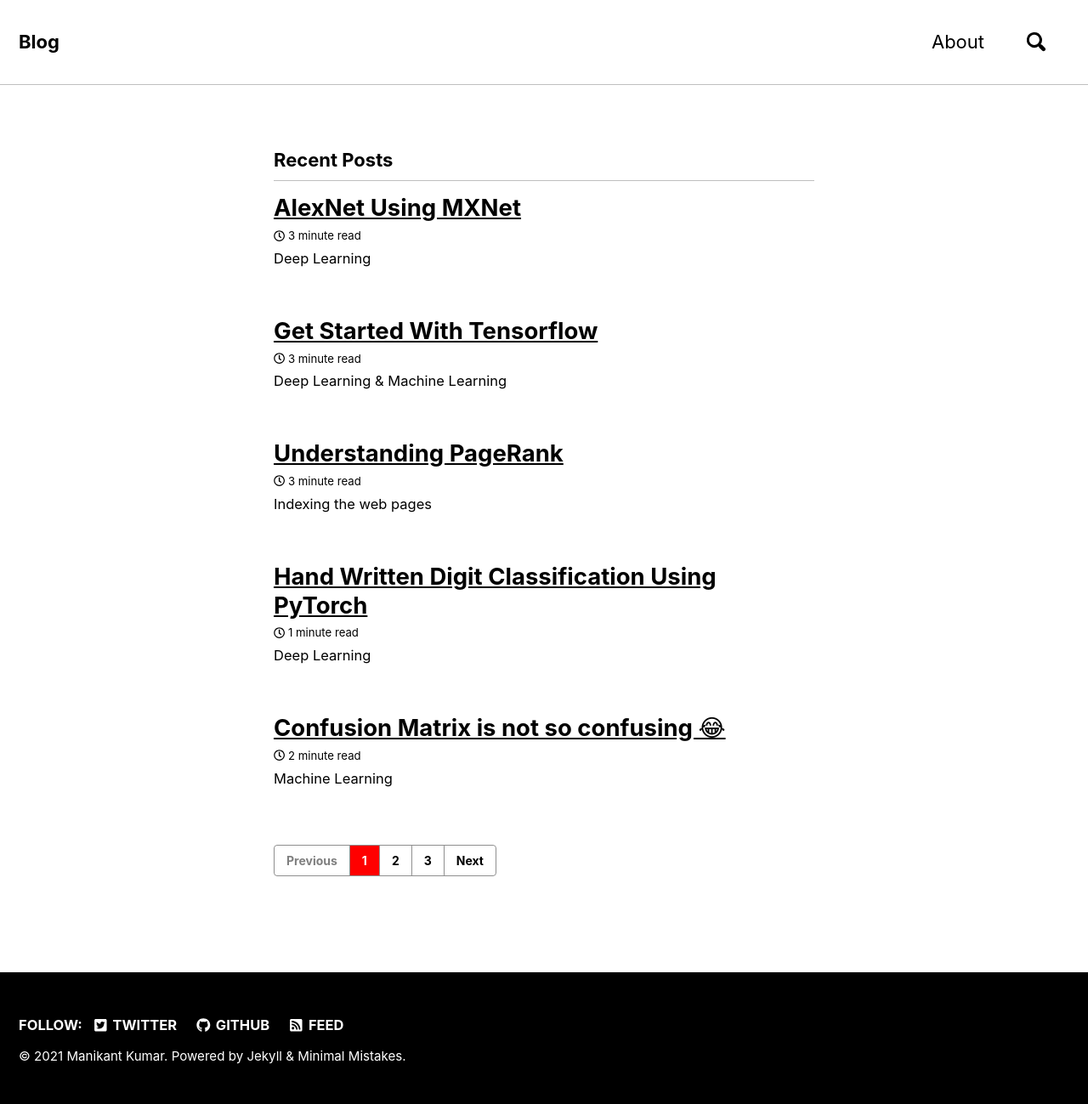
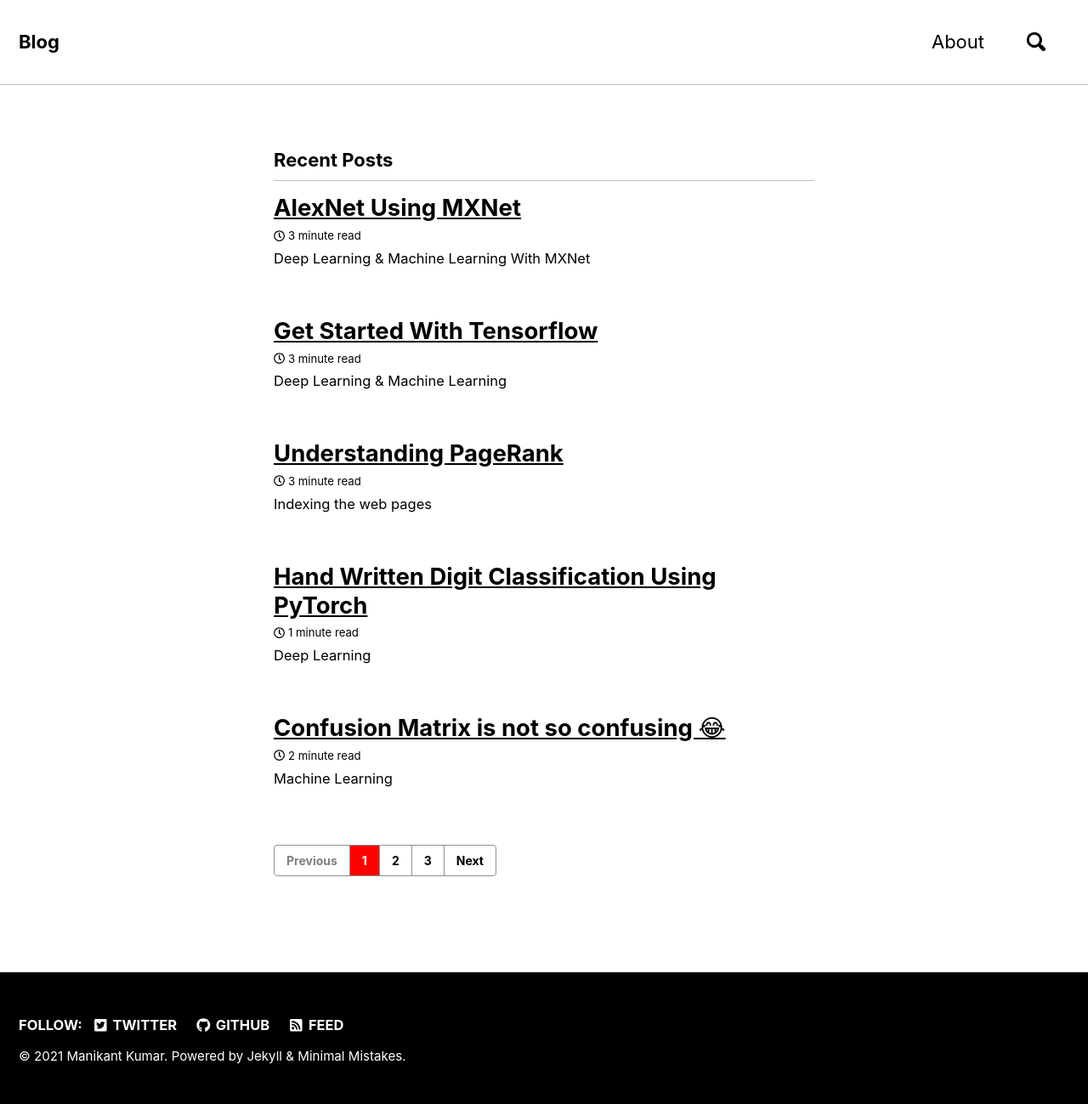
Before and after one commit to devil-cyber/CodingSpace, a Jekyll site: the page built from index.html, in a window 1280 px wide. Shown: the whole page at 85% size. Built offline with Jekyll 4.4.1, drawn with Linux system fonts in a browser that asks for light colours; nearby versions of some CDN libraries; the list of posts is cut into pages by our own code.

```diff
--- a/_posts/2021-06-21-AlexNet.md
+++ b/_posts/2021-06-21-AlexNet.md
@@ -4,7 +4,7 @@
   overlay_color: "#333"
   teaser: https://github.com/devil-cyber/asset/raw/main/AlexNet-1.png
 title:  "AlexNet Using MXNet"
-excerpt: "Deep Learning"
+excerpt: "Deep Learning & Machine Learning With MXNet"
 breadcrumbs: true
 share: true
 permalink: /alexnet/
```
